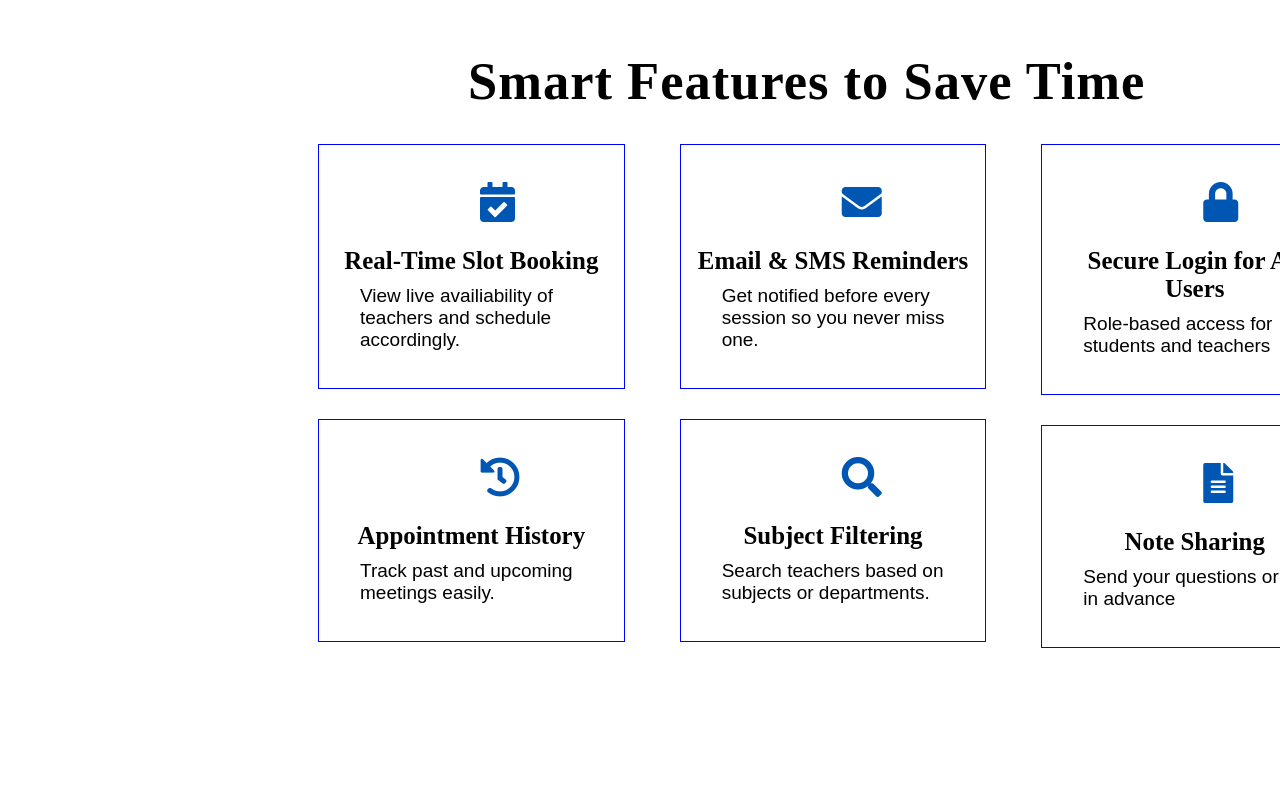
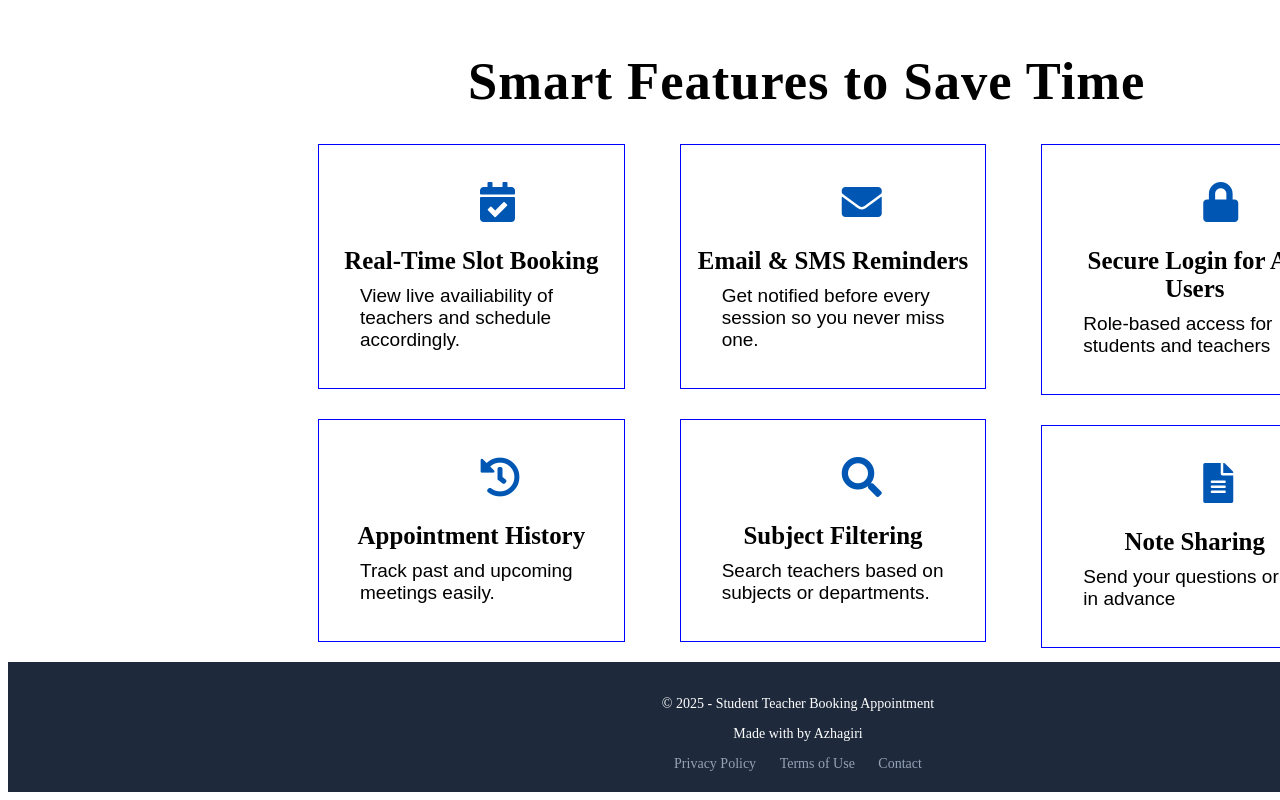
Before and after one commit to Azhagiri-15/STBA, a plain HTML site: page index.html in a window 1280 px wide. Shown: the part 1502-2302 px from the top of the page. Before the commit the page ends 2155 px from the top, so only its background shows below. Drawn offline with Linux system fonts and the light colour scheme.

Commit message:
Update index.html

```diff
--- a/index.html
+++ b/index.html
@@ -101,6 +101,17 @@
              <i class="fas fa-arrow-up"></i>
         </button>
     </div>
+    <footer class="footer">
+  <div class="footer-container">
+    <p>&copy; 2025 - Student Teacher Booking Appointment</p>
+    <p>Made with by Azhagiri</p>
+    <div class="footer-links">
+      <a href="#">Privacy Policy</a>
+      <a href="#">Terms of Use</a>
+      <a href="#">Contact</a>
+    </div>
+  </div>
+</footer>
     <script src="STBA.js"></script>
 </body>
 </html>
```
